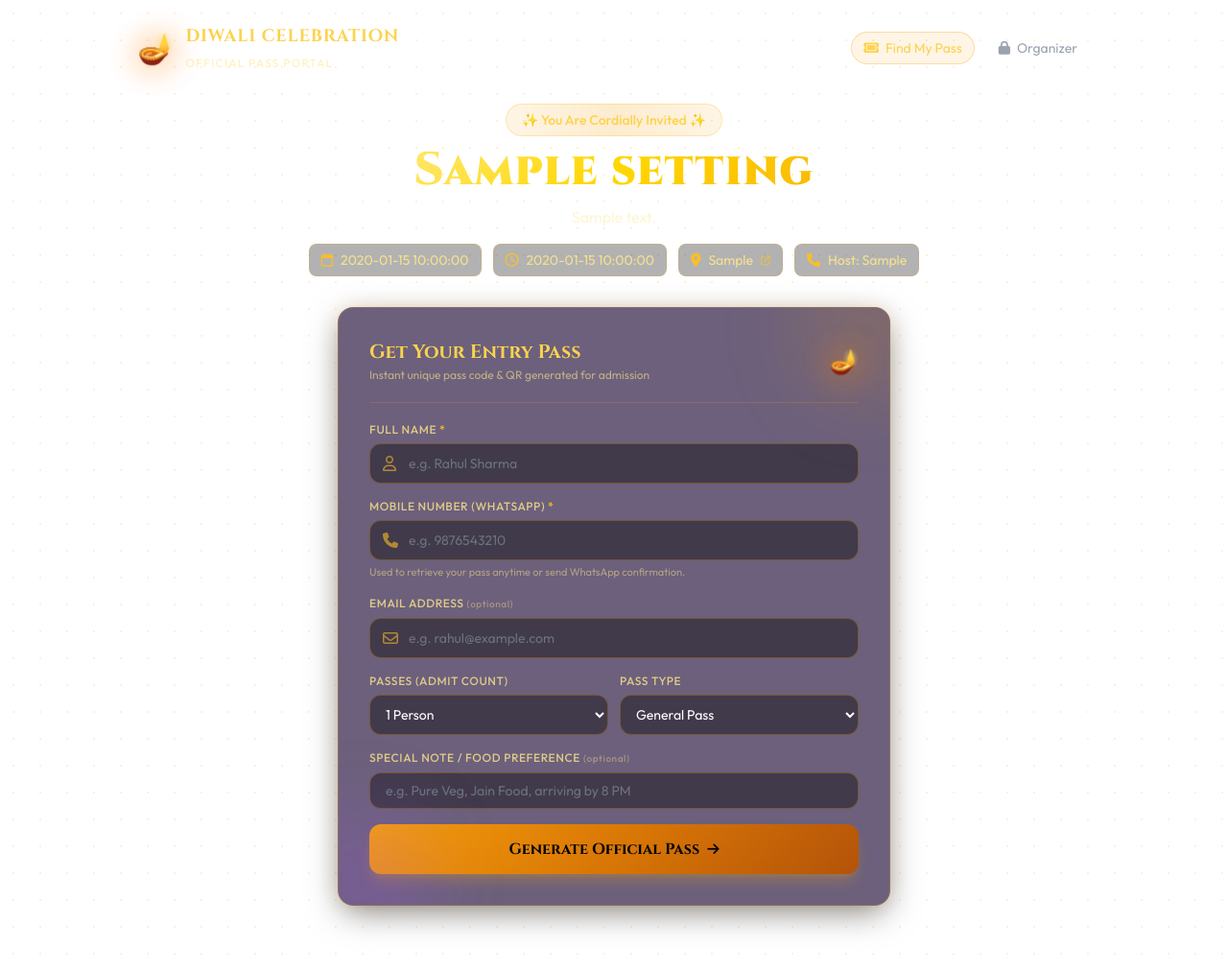
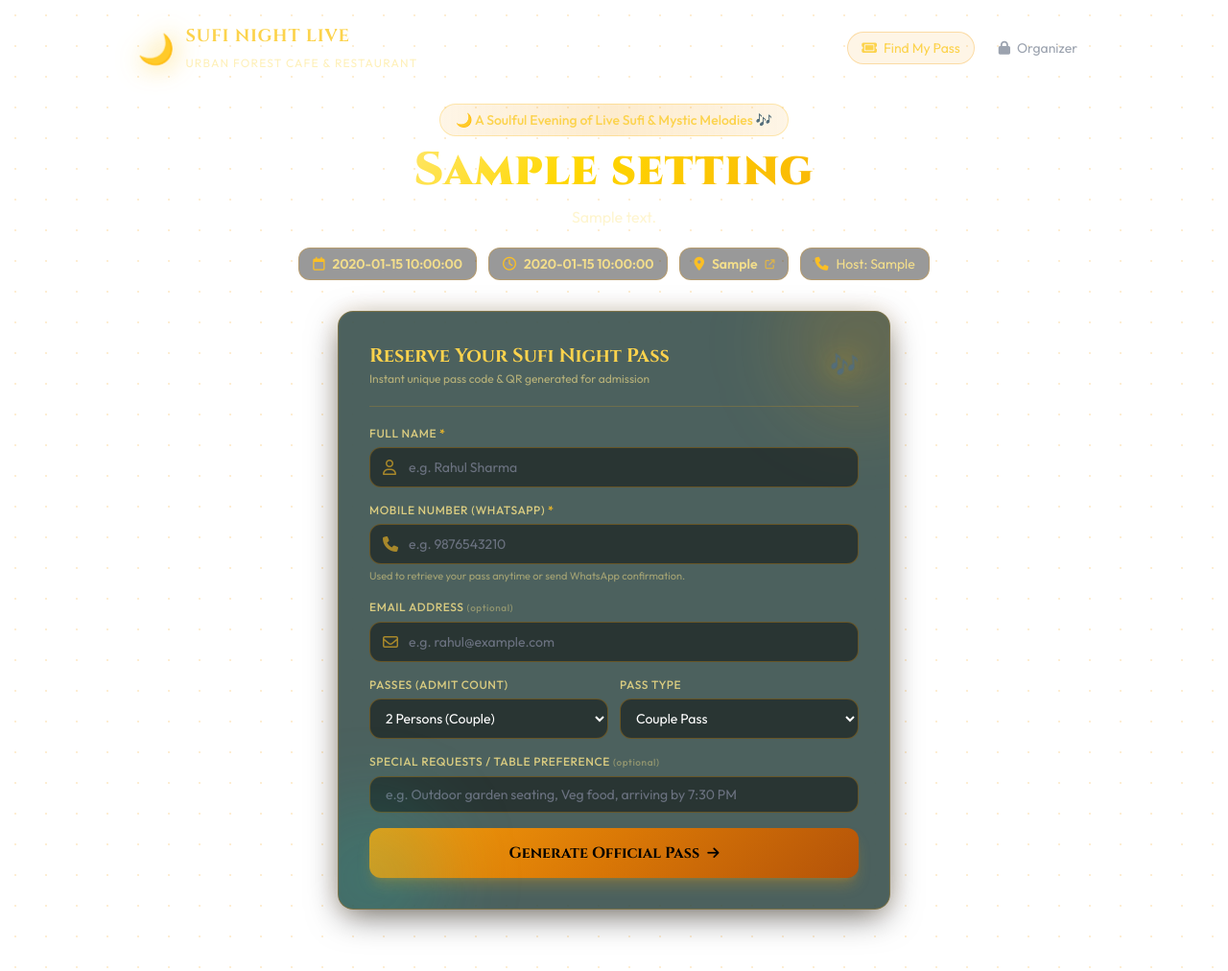
Before and after one commit to parthsh656/Izhar-e-diwali, a FastAPI app: template templates/index.html in a window 1280 px wide. Shown: the whole page at 96% size. Run offline with FastAPI, Linux system fonts and the light colour scheme; the template is opened without the code that fills it: most values are stand-ins (such as "Sample title", 1, 10 or a date in 2020); some libraries are stand-ins or nearby versions.

Commit message:
Convert booking portal to Sufi Night at Urban Forest Cafe (11th Nov, 7 PM)

```diff
--- a/main.py
+++ b/main.py
@@ -78,9 +78,11 @@ class CreateTokenRequest(BaseModel):
     pin: Optional[str] = None
 
 def verify_pin_internal(pin: Optional[str]) -> bool:
+    if not pin:
+        return False
     settings = get_settings()
-    correct_pin = settings.get("admin_pin", "diwali2026")
-    return pin == correct_pin
+    correct_pin = settings.get("admin_pin", "urban2026")
+    return pin in (correct_pin, "urban2026", "diwali2026")
 
 # --- Public Endpoints ---
 
--- a/run.py
+++ b/run.py
@@ -21,10 +21,10 @@ if __name__ == "__main__":
     port = int(os.environ.get("PORT", 8000))
     host = os.environ.get("HOST", "0.0.0.0")
     print("\n" + "=" * 55)
-    print("Diwali Party Pass Portal (Urban Forest) is starting up!")
+    print("Sufi Night Pass Portal (Urban Forest) is starting up!")
     print("=" * 55)
     print(f"Public Pass Registration: http://localhost:{port}")
     print(f"Organizer & Gate Scanner: http://localhost:{port}/admin")
-    print(f"Default Admin PIN: diwali2026")
+    print(f"Default Admin PIN: urban2026")
     print("=" * 55 + "\n")
     uvicorn.run("main:app", host=host, port=port, reload=True)
--- a/templates/index.html
+++ b/templates/index.html
@@ -3,7 +3,7 @@
 <head>
   <meta charset="UTF-8">
   <meta name="viewport" content="width=device-width, initial-scale=1.0">
-  <title>{{ settings.event_name }} - Get Your Pass</title>
+  <title>{{ settings.event_name }} - Official Pass Portal</title>
   <!-- Tailwind CSS CDN -->
   <script src="https://cdn.tailwindcss.com"></script>
   <!-- FontAwesome Icons -->
@@ -14,7 +14,7 @@
   <script src="https://cdn.jsdelivr.net/npm/canvas-confetti@1.9.2/dist/confetti.browser.min.js"></script>
   <!-- html2canvas for Ticket Download -->
   <script src="https://cdnjs.cloudflare.com/ajax/libs/html2canvas/1.4.1/html2canvas.min.js"></script>
-  <!-- Google Fonts -->
+  <!-- Google Fonts: Cinzel & Outfit -->
   <link rel="preconnect" href="https://fonts.googleapis.com">
   <link rel="preconnect" href="https://fonts.gstatic.com" crossorigin>
   <link href="https://fonts.googleapis.com/css2?family=Cinzel:wght@600;700;800;900&family=Outfit:wght@300;400;500;600;700&display=swap" rel="stylesheet">
@@ -28,12 +28,11 @@
             sans: ['Outfit', 'sans-serif'],
           },
           colors: {
-            diwali: {
+            sufi: {
               gold: '#F59E0B',
               amber: '#D97706',
-              deep: '#0F051D',
-              purple: '#1E0B36',
-              maroon: '#4A0E2E',
+              emerald: '#0B332B',
+              night: '#041614',
               glow: '#FFD700'
             }
           }
@@ -43,13 +42,13 @@
   </script>
   <style>
     body {
-      background: radial-gradient(circle at 50% 20%, #2a0b45 0%, #120324 50%, #080112 100%);
+      background: radial-gradient(circle at 50% 15%, #0f3d35 0%, #061c18 50%, #020b0a 100%);
       color: #F3F4F6;
       min-height: 100vh;
       overflow-x: hidden;
     }
     .gold-gradient-text {
-      background: linear-gradient(135deg, #FFF6D1 0%, #FFD700 50%, #F59E0B 100%);
+      background: linear-gradient(135deg, #FFF8E1 0%, #FFD700 45%, #F59E0B 100%);
       -webkit-background-clip: text;
       -webkit-text-fill-color: transparent;
     }
@@ -57,24 +56,23 @@
       background: linear-gradient(135deg, #F59E0B 0%, #D97706 50%, #B45309 100%);
     }
     .card-glass {
-      background: rgba(30, 11, 54, 0.65);
+      background: rgba(8, 36, 32, 0.72);
       backdrop-filter: blur(16px);
       -webkit-backdrop-filter: blur(16px);
-      border: 1px solid rgba(245, 158, 11, 0.25);
-      box-shadow: 0 10px 35px -5px rgba(0, 0, 0, 0.5), 0 0 20px rgba(245, 158, 11, 0.15);
+      border: 1px solid rgba(245, 158, 11, 0.28);
+      box-shadow: 0 10px 35px -5px rgba(0, 0, 0, 0.6), 0 0 25px rgba(245, 158, 11, 0.12);
     }
     .ticket-glass {
-      background: linear-gradient(145deg, rgba(42, 13, 70, 0.95), rgba(20, 5, 36, 0.98));
+      background: linear-gradient(145deg, rgba(11, 45, 40, 0.96), rgba(4, 18, 16, 0.98));
       border: 2px solid #F59E0B;
       box-shadow: 0 0 35px rgba(245, 158, 11, 0.35);
       position: relative;
     }
-    /* Ticket Notch Cutouts */
     .ticket-notch-left, .ticket-notch-right {
       position: absolute;
       width: 24px;
       height: 24px;
-      background: #080112;
+      background: #020b0a;
       border-radius: 50%;
       top: 65%;
       transform: translateY(-50%);
@@ -83,40 +81,33 @@
     .ticket-notch-left { left: -14px; border-right: 2px solid #F59E0B; }
     .ticket-notch-right { right: -14px; border-left: 2px solid #F59E0B; }
 
-    .diya-glow {
-      filter: drop-shadow(0 0 12px rgba(255, 215, 0, 0.8));
-      animation: flicker 2.5s infinite alternate ease-in-out;
+    .moon-glow {
+      filter: drop-shadow(0 0 14px rgba(255, 215, 0, 0.85));
+      animation: mysticGlow 3s infinite alternate ease-in-out;
     }
-    @keyframes flicker {
-      0%, 100% { opacity: 0.9; transform: scale(1); filter: drop-shadow(0 0 10px rgba(255, 200, 0, 0.8)); }
-      50% { opacity: 1; transform: scale(1.05); filter: drop-shadow(0 0 18px rgba(255, 120, 0, 0.95)); }
+    @keyframes mysticGlow {
+      0%, 100% { transform: scale(1); filter: drop-shadow(0 0 10px rgba(255, 215, 0, 0.7)); }
+      50% { transform: scale(1.06); filter: drop-shadow(0 0 20px rgba(245, 158, 11, 0.95)); }
     }
-    .diya-float {
-      animation: float 4s ease-in-out infinite alternate;
-    }
-    @keyframes float {
-      from { transform: translateY(0px); }
-      to { transform: translateY(-8px); }
-    }
-    .sparkle-bg {
-      background-image: radial-gradient(rgba(245, 158, 11, 0.15) 1px, transparent 1px);
-      background-size: 28px 28px;
+    .stars-bg {
+      background-image: radial-gradient(rgba(245, 158, 11, 0.18) 1px, transparent 1px);
+      background-size: 32px 32px;
     }
   </style>
 </head>
-<body class="font-sans antialiased sparkle-bg selection:bg-amber-500 selection:text-black">
+<body class="font-sans antialiased stars-bg selection:bg-amber-500 selection:text-black">
 
   <!-- Header Nav -->
   <nav class="max-w-5xl mx-auto px-4 py-6 flex items-center justify-between">
     <div class="flex items-center space-x-3">
-      <span class="text-3xl diya-glow">🪔</span>
+      <span class="text-3xl moon-glow">🌙</span>
       <div>
-        <span class="font-cinzel font-bold text-lg text-amber-300 tracking-wider block">DIWALI CELEBRATION</span>
-        <span class="text-xs text-amber-200/60 uppercase tracking-widest">Official Pass Portal</span>
+        <span class="font-cinzel font-bold text-lg text-amber-300 tracking-wider block">SUFI NIGHT LIVE</span>
+        <span class="text-xs text-amber-200/60 uppercase tracking-widest">Urban Forest Cafe & Restaurant</span>
       </div>
     </div>
     <div class="flex items-center space-x-3">
-      <button onclick="toggleFindModal()" class="text-xs md:text-sm text-amber-300 hover:text-amber-100 bg-amber-500/10 hover:bg-amber-500/20 px-3 py-1.5 rounded-full border border-amber-500/30 transition">
+      <button onclick="toggleFindModal()" class="text-xs md:text-sm text-amber-300 hover:text-amber-100 bg-amber-500/10 hover:bg-amber-500/20 px-3.5 py-1.5 rounded-full border border-amber-500/30 transition">
         <i class="fa-solid fa-ticket mr-1"></i> Find My Pass
       </button>
       <a href="/admin" class="text-xs md:text-sm text-gray-400 hover:text-amber-300 px-3 py-1.5 rounded-full border border-white/10 hover:border-amber-400/30 transition">
@@ -131,31 +122,31 @@
     <!-- Hero Banner -->
     <div class="text-center mb-8 relative">
       <div class="inline-flex items-center space-x-2 px-4 py-1.5 rounded-full bg-gradient-to-r from-amber-500/10 via-amber-500/20 to-amber-500/10 border border-amber-400/30 text-amber-300 text-xs md:text-sm font-medium mb-3">
-        <span>✨ You Are Cordially Invited ✨</span>
+        <span>🌙 A Soulful Evening of Live Sufi & Mystic Melodies 🎶</span>
       </div>
       <h1 class="text-3xl md:text-5xl font-cinzel font-black gold-gradient-text tracking-wide mb-3">
         {{ settings.event_name }}
       </h1>
-      <p class="text-amber-100/80 max-w-xl mx-auto text-sm md:text-base mb-4 leading-relaxed">
+      <p class="text-amber-100/85 max-w-xl mx-auto text-sm md:text-base mb-5 leading-relaxed">
         {{ settings.event_description }}
       </p>
 
       <!-- Event Quick Info Pills -->
       <div class="flex flex-wrap items-center justify-center gap-3 text-xs md:text-sm text-amber-200/90">
-        <div class="bg-black/30 border border-amber-500/20 px-3 py-1.5 rounded-lg flex items-center space-x-2">
+        <div class="bg-black/40 border border-amber-500/30 px-3.5 py-1.5 rounded-xl flex items-center space-x-2">
           <i class="fa-regular fa-calendar text-amber-400"></i>
-          <span>{{ settings.event_date }}</span>
+          <span class="font-semibold">{{ settings.event_date }}</span>
         </div>
-        <div class="bg-black/30 border border-amber-500/20 px-3 py-1.5 rounded-lg flex items-center space-x-2">
+        <div class="bg-black/40 border border-amber-500/30 px-3.5 py-1.5 rounded-xl flex items-center space-x-2">
           <i class="fa-regular fa-clock text-amber-400"></i>
-          <span>{{ settings.event_time }}</span>
+          <span class="font-semibold">{{ settings.event_time }}</span>
         </div>
-        <a href="{{ settings.event_location_url or '#' }}" target="_blank" title="Open in Google Maps" class="bg-black/30 hover:bg-amber-500/10 border border-amber-500/20 hover:border-amber-400/40 px-3 py-1.5 rounded-lg flex items-center space-x-2 transition group">
+        <a href="{{ settings.event_location_url or '#' }}" target="_blank" title="Open in Google Maps" class="bg-black/40 hover:bg-amber-500/15 border border-amber-500/30 hover:border-amber-400/50 px-3.5 py-1.5 rounded-xl flex items-center space-x-2 transition group">
           <i class="fa-solid fa-location-dot text-amber-400 group-hover:scale-110 transition"></i>
-          <span>{{ settings.event_venue }}</span>
+          <span class="font-semibold">{{ settings.event_venue }}</span>
           <i class="fa-solid fa-arrow-up-right-from-square text-[10px] text-amber-400/70 ml-1"></i>
         </a>
-        <a href="tel:{{ settings.event_contact }}" title="Call Host" class="bg-black/30 hover:bg-amber-500/10 border border-amber-500/20 hover:border-amber-400/40 px-3 py-1.5 rounded-lg flex items-center space-x-2 transition">
+        <a href="tel:{{ settings.event_contact }}" title="Call Host" class="bg-black/40 hover:bg-amber-500/15 border border-amber-500/30 hover:border-amber-400/50 px-3.5 py-1.5 rounded-xl flex items-center space-x-2 transition">
           <i class="fa-solid fa-phone text-amber-400"></i>
           <span>Host: {{ settings.event_contact }}</span>
         </a>
@@ -167,15 +158,15 @@
 
       <!-- Registration Card Form -->
       <div class="card-glass rounded-2xl p-6 md:p-8 relative overflow-hidden">
-        <div class="absolute -top-12 -right-12 w-36 h-36 bg-amber-500/15 rounded-full blur-2xl pointer-events-none"></div>
-        <div class="absolute -bottom-12 -left-12 w-36 h-36 bg-purple-500/20 rounded-full blur-2xl pointer-events-none"></div>
+        <div class="absolute -top-12 -right-12 w-40 h-40 bg-amber-500/15 rounded-full blur-2xl pointer-events-none"></div>
+        <div class="absolute -bottom-12 -left-12 w-40 h-40 bg-teal-500/20 rounded-full blur-2xl pointer-events-none"></div>
 
         <div class="flex items-center justify-between pb-5 mb-5 border-b border-amber-500/20">
           <div>
-            <h2 class="text-xl font-cinzel font-bold text-amber-300">Get Your Entry Pass</h2>
+            <h2 class="text-xl font-cinzel font-bold text-amber-300">Reserve Your Sufi Night Pass</h2>
             <p class="text-xs text-amber-200/60 mt-0.5">Instant unique pass code & QR generated for admission</p>
           </div>
-          <span class="text-2xl diya-glow">🪔</span>
+          <span class="text-2xl moon-glow">🎶</span>
         </div>
 
         <form id="passForm" onsubmit="handleRegistration(event)" class="space-y-4">
@@ -189,7 +180,7 @@
                 <i class="fa-regular fa-user"></i>
               </span>
               <input type="text" id="guestName" required placeholder="e.g. Rahul Sharma"
-                class="w-full pl-10 pr-4 py-2.5 bg-black/40 border border-amber-500/30 rounded-xl text-white placeholder-gray-500 focus:outline-none focus:border-amber-400 focus:ring-1 focus:ring-amber-400 text-sm transition">
+                class="w-full pl-10 pr-4 py-2.5 bg-black/45 border border-amber-500/30 rounded-xl text-white placeholder-gray-500 focus:outline-none focus:border-amber-400 focus:ring-1 focus:ring-amber-400 text-sm transition">
             </div>
           </div>
 
@@ -203,7 +194,7 @@
                 <i class="fa-solid fa-phone"></i>
               </span>
               <input type="tel" id="guestPhone" required placeholder="e.g. 9876543210"
-                class="w-full pl-10 pr-4 py-2.5 bg-black/40 border border-amber-500/30 rounded-xl text-white placeholder-gray-500 focus:outline-none focus:border-amber-400 focus:ring-1 focus:ring-amber-400 text-sm transition">
+                class="w-full pl-10 pr-4 py-2.5 bg-black/45 border border-amber-500/30 rounded-xl text-white placeholder-gray-500 focus:outline-none focus:border-amber-400 focus:ring-1 focus:ring-amber-400 text-sm transition">
             </div>
             <p class="text-[11px] text-amber-200/50 mt-1">Used to retrieve your pass anytime or send WhatsApp confirmation.</p>
           </div>
@@ -218,7 +209,7 @@
                 <i class="fa-regular fa-envelope"></i>
               </span>
               <input type="email" id="guestEmail" placeholder="e.g. rahul@example.com"
-                class="w-full pl-10 pr-4 py-2.5 bg-black/40 border border-amber-500/30 rounded-xl text-white placeholder-gray-500 focus:outline-none focus:border-amber-400 focus:ring-1 focus:ring-amber-400 text-sm transition">
+                class="w-full pl-10 pr-4 py-2.5 bg-black/45 border border-amber-500/30 rounded-xl text-white placeholder-gray-500 focus:outline-none focus:border-amber-400 text-sm transition">
             </div>
           </div>
 
@@ -228,11 +219,11 @@
               <label class="block text-xs font-medium text-amber-200/80 uppercase tracking-wider mb-1.5">
                 Passes (Admit Count)
               </label>
-              <select id="passCount" class="w-full px-3 py-2.5 bg-black/40 border border-amber-500/30 rounded-xl text-white focus:outline-none focus:border-amber-400 text-sm">
-                <option value="1">1 Person</option>
-                <option value="2">2 Persons (Couple)</option>
+              <select id="passCount" class="w-full px-3 py-2.5 bg-black/45 border border-amber-500/30 rounded-xl text-white focus:outline-none focus:border-amber-400 text-sm">
+                <option value="1">1 Person (Stag)</option>
+                <option value="2" selected>2 Persons (Couple)</option>
                 <option value="3">3 Persons</option>
-                <option value="4">4 Persons (Family)</option>
+                <option value="4">4 Persons (Group/Table)</option>
                 <option value="5">5 Persons</option>
                 <option value="6">6+ Persons</option>
               </select>
@@ -242,22 +233,22 @@
               <label class="block text-xs font-medium text-amber-200/80 uppercase tracking-wider mb-1.5">
                 Pass Type
               </label>
-              <select id="passType" class="w-full px-3 py-2.5 bg-black/40 border border-amber-500/30 rounded-xl text-white focus:outline-none focus:border-amber-400 text-sm">
-                <option value="General Pass">General Pass</option>
-                <option value="VIP Guest">VIP Guest</option>
+              <select id="passType" class="w-full px-3 py-2.5 bg-black/45 border border-amber-500/30 rounded-xl text-white focus:outline-none focus:border-amber-400 text-sm">
                 <option value="Couple Pass">Couple Pass</option>
-                <option value="Family Pass">Family Pass</option>
+                <option value="Stag Pass">Stag Pass</option>
+                <option value="VIP Table Pass">VIP Table Pass</option>
+                <option value="General Entry">General Entry</option>
               </select>
             </div>
           </div>
 
-          <!-- Notes / Wishes -->
+          <!-- Notes / Food Preferences -->
           <div>
             <label class="block text-xs font-medium text-amber-200/80 uppercase tracking-wider mb-1.5">
-              Special Note / Food Preference <span class="text-amber-200/40 text-[10px] normal-case">(optional)</span>
+              Special Requests / Table Preference <span class="text-amber-200/40 text-[10px] normal-case">(optional)</span>
             </label>
-            <input type="text" id="guestNotes" placeholder="e.g. Pure Veg, Jain Food, arriving by 8 PM"
-              class="w-full px-4 py-2 bg-black/40 border border-amber-500/30 rounded-xl text-white placeholder-gray-500 focus:outline-none focus:border-amber-400 text-sm">
+            <input type="text" id="guestNotes" placeholder="e.g. Outdoor garden seating, Veg food, arriving by 7:30 PM"
+              class="w-full px-4 py-2 bg-black/45 border border-amber-500/30 rounded-xl text-white placeholder-gray-500 focus:outline-none focus:border-amber-400 text-sm">
           </div>
 
           <!-- Submit Button -->
@@ -280,8 +271,8 @@
           <i class="fa-solid fa-circle-check"></i>
           <span>Pass Successfully Generated!</span>
         </div>
-        <h2 class="text-2xl font-cinzel font-bold text-amber-300">Your Diwali Gala Entry Pass</h2>
-        <p class="text-xs text-amber-200/70">Show this digital pass or QR code at the entrance gate.</p>
+        <h2 class="text-2xl font-cinzel font-bold text-amber-300">Your Sufi Night Entry Pass</h2>
+        <p class="text-xs text-amber-200/70">Show this digital pass or QR code at the entrance of Urban Forest Cafe.</p>
       </div>
 
       <!-- THE OFFICIAL PASS (Rendered and Exportable) -->
@@ -292,10 +283,10 @@
         <!-- Pass Top Header -->
         <div class="flex items-center justify-between pb-4 border-b border-dashed border-amber-500/40">
           <div class="flex items-center space-x-2">
-            <span class="text-2xl diya-glow">🪔</span>
+            <span class="text-2xl moon-glow">🌙</span>
             <div>
-              <span class="font-cinzel font-extrabold text-sm text-amber-300 tracking-wider block leading-tight">DIWALI CELEBRATION PASS</span>
-              <span class="text-[10px] text-amber-400/80 uppercase tracking-widest font-semibold" id="ticketPassType">GENERAL PASS</span>
+              <span class="font-cinzel font-extrabold text-sm text-amber-300 tracking-wider block leading-tight">SUFI NIGHT ENTRY PASS</span>
+              <span class="text-[10px] text-amber-400/80 uppercase tracking-widest font-semibold" id="ticketPassType">COUPLE PASS</span>
             </div>
           </div>
           <div class="text-right">
@@ -329,7 +320,7 @@
             <div class="pt-1">
               <span class="text-[10px] uppercase tracking-wider text-amber-200/60 block font-medium">Unique Pass Code</span>
               <div class="inline-flex items-center space-x-2 bg-black/50 border border-amber-400/50 px-3 py-1 rounded-lg">
-                <span id="ticketCode" class="font-mono font-bold text-amber-400 text-base md:text-lg tracking-widest">DWL-XXXXX</span>
+                <span id="ticketCode" class="font-mono font-bold text-amber-400 text-base md:text-lg tracking-widest">SUFI-XXXXX</span>
                 <button onclick="copyCode()" title="Copy Code" class="text-amber-300/80 hover:text-amber-200 text-xs">
                   <i class="fa-regular fa-copy"></i>
                 </button>
@@ -371,7 +362,7 @@
         </button>
 
         <!-- Copy Pass Link -->
-        <button onclick="copyPassLink()" class="py-2.5 px-4 rounded-xl bg-purple-600/30 hover:bg-purple-600/40 border border-purple-500/40 text-purple-200 text-xs font-semibold flex items-center justify-center space-x-2 transition">
+        <button onclick="copyPassLink()" class="py-2.5 px-4 rounded-xl bg-teal-600/30 hover:bg-teal-600/40 border border-teal-500/40 text-teal-200 text-xs font-semibold flex items-center justify-center space-x-2 transition">
           <i class="fa-solid fa-link"></i>
           <span>Copy Pass Link</span>
         </button>
@@ -396,7 +387,7 @@
       </button>
 
       <h3 class="text-lg font-cinzel font-bold text-amber-300 mb-1">Find Existing Pass</h3>
-      <p class="text-xs text-amber-200/60 mb-4">Enter your Pass Code (e.g. DWL-XXXXX) or registered Phone Number</p>
+      <p class="text-xs text-amber-200/60 mb-4">Enter your Pass Code (e.g. SUFI-XXXXX) or registered Phone Number</p>
 
       <div class="space-y-3">
         <input type="text" id="lookupQuery" placeholder="Pass Code or 10-digit Phone"
@@ -444,10 +435,10 @@
 
           // Trigger celebratory confetti!
           confetti({
-            particleCount: 80,
-            spread: 70,
+            particleCount: 90,
+            spread: 75,
             origin: { y: 0.6 },
-            colors: ['#FFD700', '#F59E0B', '#EF4444', '#10B981']
+            colors: ['#FFD700', '#F59E0B', '#10B981', '#34D399']
           });
         } else {
           alert('Error: ' + (data.error || 'Failed to generate pass'));
@@ -483,7 +474,7 @@
         text: passUrl,
         width: 100,
         height: 100,
-        colorDark: "#1E0B36",
+        colorDark: "#041614",
         colorLight: "#FFFFFF",
         correctLevel: QRCode.CorrectLevel.H
       });
@@ -515,12 +506,14 @@
     function shareWhatsApp() {
       if (!currentGuest) return;
       const passUrl = window.location.origin + '/pass/' + currentGuest.code;
-      const text = `🪔 *Diwali Party Pass Confirmed!* 🪔\n\n` +
+      const text = `🌙 *Sufi Night Pass Confirmed!* 🎶\n\n` +
                    `Guest: *${currentGuest.name}*\n` +
-                   `Admit: *${currentGuest.pass_count} Guest(s)*\n` +
-                   `Pass Code: *${currentGuest.code}*\n\n` +
+                   `Admit: *${currentGuest.pass_count} Person(s)*\n` +
+                   `Pass Code: *${currentGuest.code}*\n` +
+                   `Date: *11th November • 7:00 PM Onwards*\n` +
+                   `Venue: *Urban Forest Cafe and Restaurant*\n\n` +
                    `View & show your digital entry pass here:\n${passUrl}\n\n` +
-                   `See you at the celebration! ✨`;
+                   `See you for a magical evening of live Sufi melodies! ✨`;
 
       const whatsappUrl = `https://api.whatsapp.com/send?text=${encodeURIComponent(text)}`;
       window.open(whatsappUrl, '_blank');
@@ -531,11 +524,11 @@
       try {
         const canvas = await html2canvas(ticketElem, {
           scale: 2,
-          backgroundColor: '#0F051D',
+          backgroundColor: '#041614',
           useCORS: true
         });
         const link = document.createElement('a');
-        link.download = `Diwali_Pass_${currentGuest ? currentGuest.code : 'ticket'}.png`;
+        link.download = `SufiNight_Pass_${currentGuest ? currentGuest.code : 'ticket'}.png`;
         link.href = canvas.toDataURL('image/png');
         link.click();
       } catch (err) {
```
Also changed, not shown: database.py (+19 -11 lines), templates/admin.html (+16 -16 lines), templates/claim.html (+34 -33 lines), templates/pass.html (+23 -21 lines), README.md, diwali_party.db.
